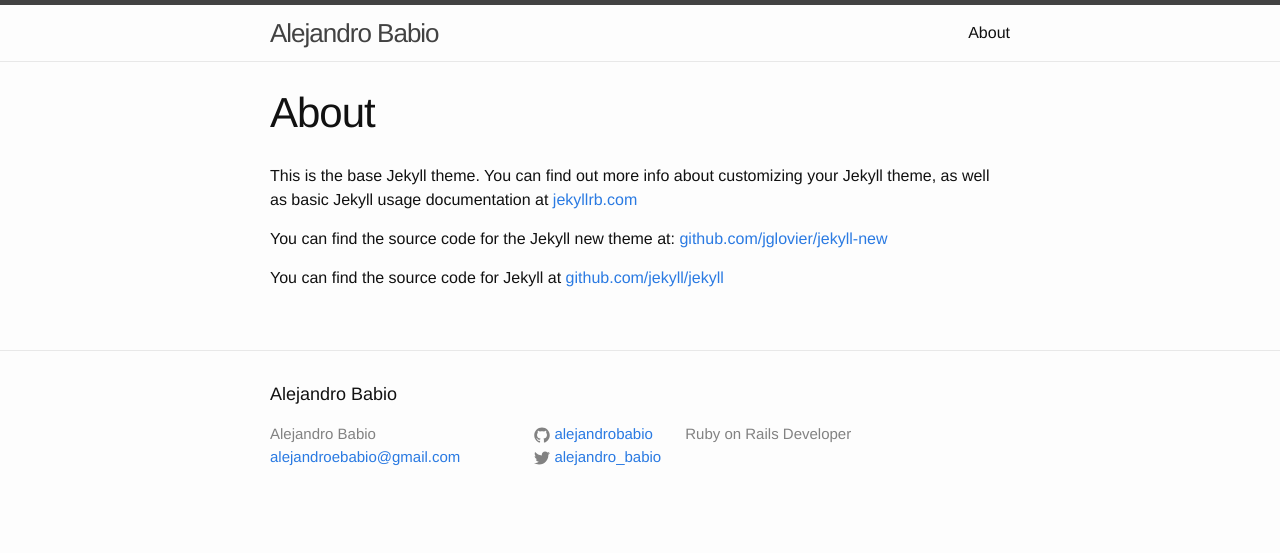
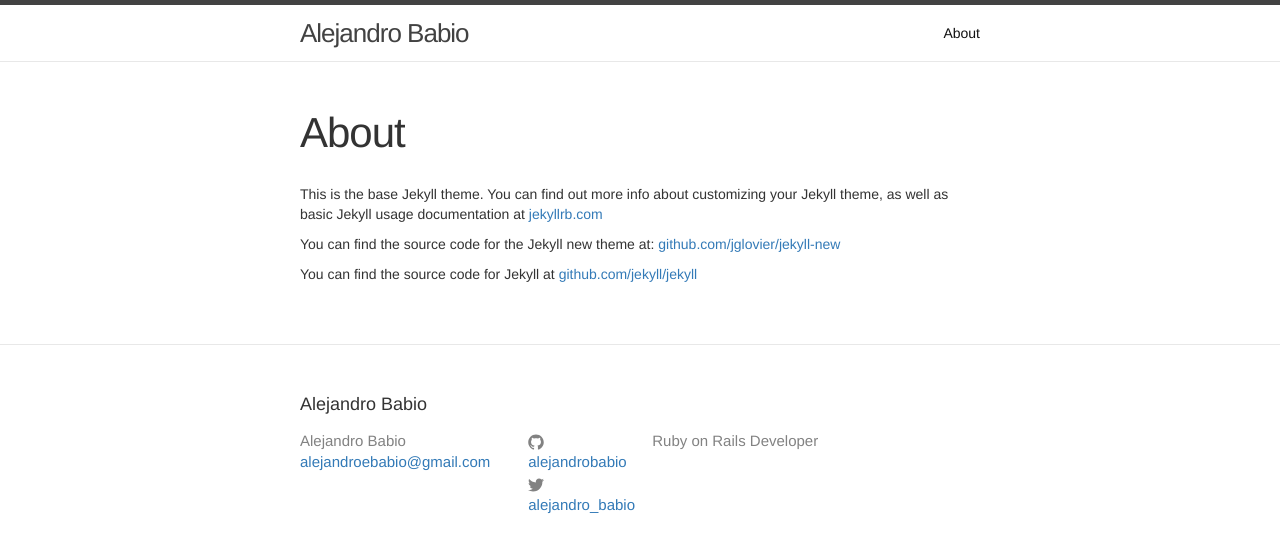
Before and after one commit to alejandrobabio/alejandrobabio.github.io, a Jekyll site: the page built from about.md, in a window 1280 px wide. Shown: the top 553 px of the page. Built offline with Jekyll 4.4.1, drawn with Linux system fonts in a browser that asks for light colours; nearby versions of some CDN libraries.

Commit message:
add bootstrap

```diff
--- a/_includes/footer.html
+++ b/_includes/footer.html
@@ -53,3 +53,7 @@
   </div>
 
 </footer>
+<!-- jQuery (necessary for Bootstrap's JavaScript plugins) -->
+<script src="https://ajax.googleapis.com/ajax/libs/jquery/1.11.3/jquery.min.js"></script>
+<!-- Latest compiled and minified JavaScript -->
+<script src="https://maxcdn.bootstrapcdn.com/bootstrap/3.3.5/js/bootstrap.min.js"></script>
--- a/_includes/head.html
+++ b/_includes/head.html
@@ -8,4 +8,14 @@
 
   <link rel="stylesheet" href="{{ "/css/main.css" | prepend: site.baseurl }}">
   <link rel="canonical" href="{{ page.url | replace:'index.html','' | prepend: site.baseurl | prepend: site.url }}">
+  <!-- Latest compiled and minified CSS -->
+  <link rel="stylesheet" href="https://maxcdn.bootstrapcdn.com/bootstrap/3.3.5/css/bootstrap.min.css">
+  <!-- Optional theme -->
+  <link rel="stylesheet" href="https://maxcdn.bootstrapcdn.com/bootstrap/3.3.5/css/bootstrap-theme.min.css">
+  <!-- HTML5 shim and Respond.js for IE8 support of HTML5 elements and media queries -->
+  <!-- WARNING: Respond.js doesn't work if you view the page via file:// -->
+  <!--[if lt IE 9]>
+    <script src="https://oss.maxcdn.com/html5shiv/3.7.2/html5shiv.min.js"></script>
+    <script src="https://oss.maxcdn.com/respond/1.4.2/respond.min.js"></script>
+  <![endif]-->
 </head>
```
Lines whose indentation alone changed are shown as unchanged.
